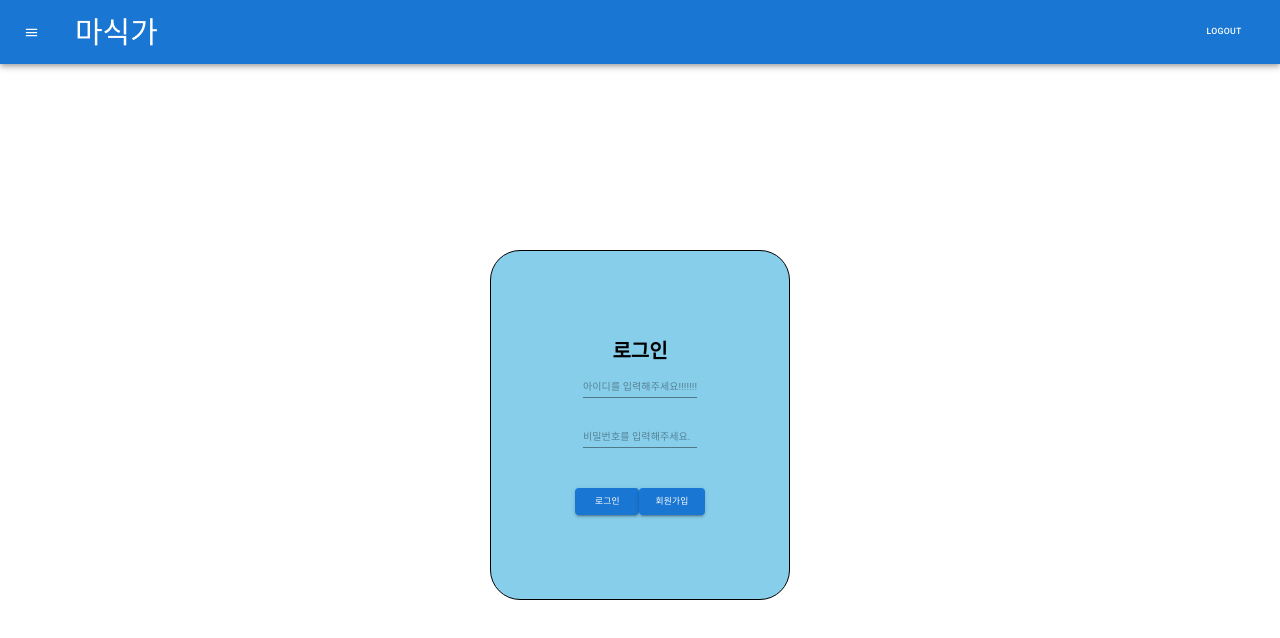
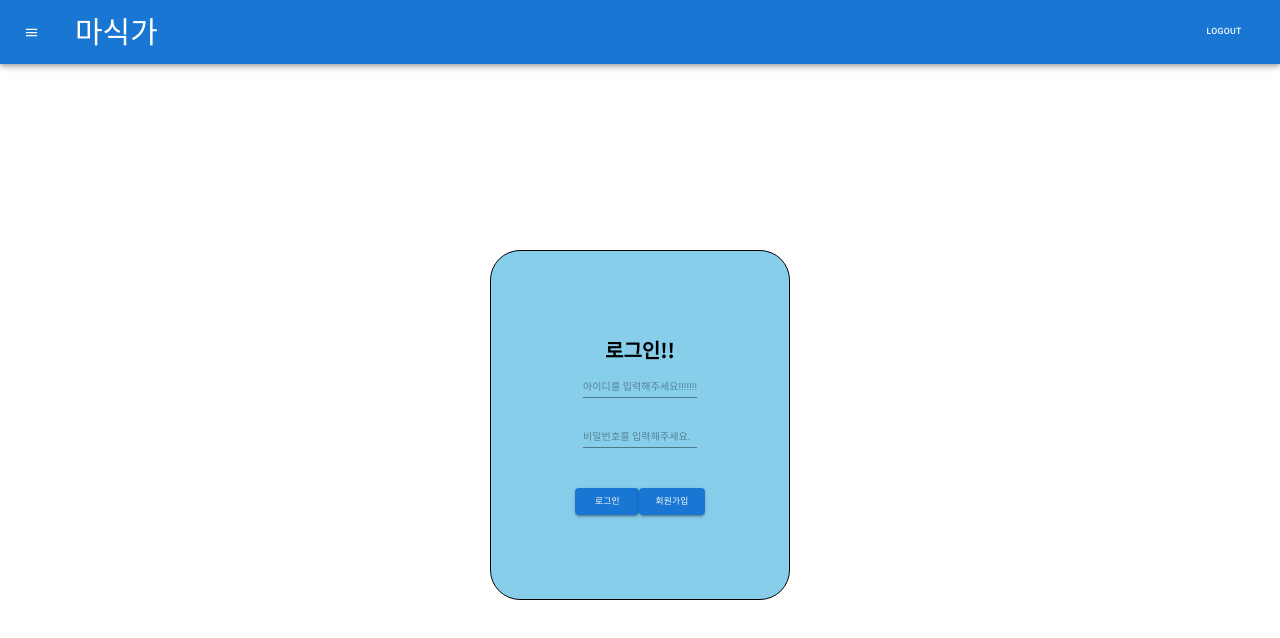
Before and after one commit to dongmin3891/masikga, a React (Create React App) app in the folder frontend/: page /login in a window 1280 px wide. Shown: the top 638 px of the page. Built offline with nearby package versions, Linux system fonts and the light colour scheme; no server answers.

Commit message:
test: 배포

```diff
--- a/frontend/src/pages/login/index.tsx
+++ b/frontend/src/pages/login/index.tsx
@@ -107,7 +107,7 @@ const LoginPage = ({history} : any) => {
         <div className="login_container">
 
           <div className="login_items">
-          <h1 className="login-header">로그인</h1>
+          <h1 className="login-header">로그인!!</h1>
 
             <BasicInput
               placeholder="아이디를 입력해주세요!!!!!!!."
```
